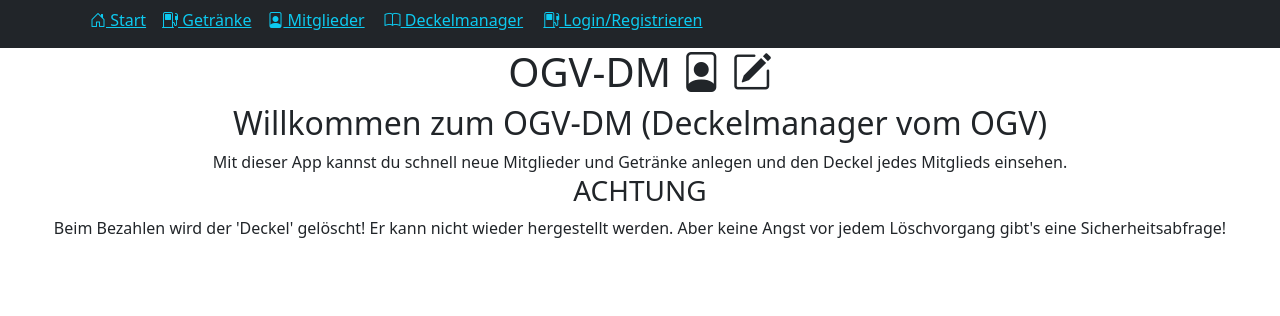
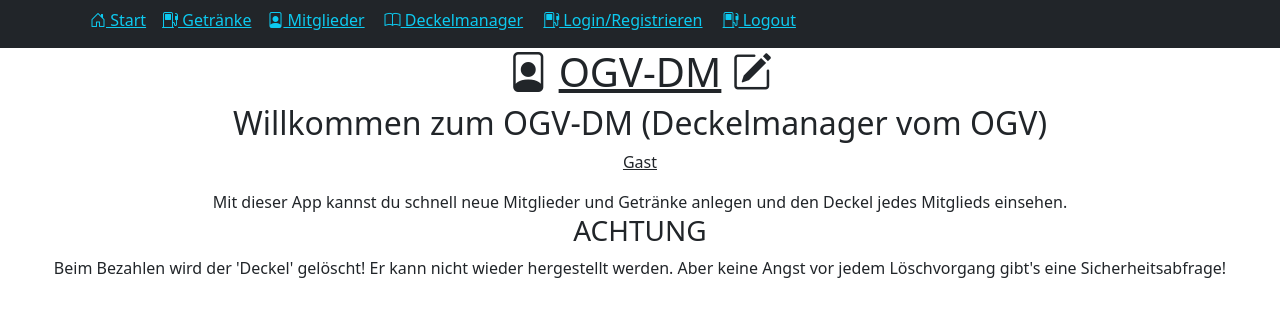
Before and after one commit to termi65/ogv-dm, a React (Vite) app: page / in a window 1280 px wide. Shown: the top 316 px of the page. Built offline with nearby package versions, Linux system fonts and the light colour scheme; no server answers; the database is empty.

Commit message:
Nach der An- und Abmeldung werden die Daten neu geladen und der User wird zur Startseite zurückgeführt.

```diff
--- a/src/App.jsx
+++ b/src/App.jsx
@@ -25,13 +25,11 @@ export default function App() {
                 [
                     supabase.from('mitglieder').select('*').order('name', { ascending: true }),
                     supabase.from('getraenke').select('*').order('bezeichnung', { ascending: true }),
-                    supabase.from('verzehr').select('*').order('id', { ascending: true }),
+                    supabase.from('verzehr').select('*'),
                     supabase.from('verzehr').select(`
-                        id,
-                        anzahl,
-                        mitglied_id,
+                        id, anzahl, mitglied_id,
                         mitglieder (id, name, vorname),
-                        getraenke (id, bezeichnung, preis)`)
+                        getraenke (id, bezeichnung, preis)`).order('bezeichnung', { referencedTable: 'getraenke',  ascending: true })
                 ]);
             if (mitgliederRes.error || getraenkeRes.error || flatverzehrRes.error || verzehrRes.error) {
                 throw new Error(`Fehler beim Laden der Getränke (getraenke / verzehr / flatverzehr / mitglieder) ${getraenkeRes.status} / ${verzehrRes.status} /${flatverzehrRes.status} / ${mitgliederRes.status} /  `);
@@ -112,7 +110,7 @@ export default function App() {
 
     return (
         <div className="">
-        <Navigation />
+        <Navigation onRefresh={ladeDaten} />
         <Routes>
             <Route path="/" element={<Home />} />
             {/* -------------- Getränke -------------- */}
--- a/src/components/Home.jsx
+++ b/src/components/Home.jsx
@@ -1,11 +1,27 @@
-import React from "react";
+import React, { useEffect, useState } from "react";
+import supabase from "../subabase";
+const Home = () => {
+    const [user, setUser] = useState(null);
 
-const Home = () => {
+    useEffect(() => {
+        const checkUser = async () => {
+            const { data } = await supabase.auth.getUser();
+            setUser(data?.user);
+        };
 
+        checkUser();
+
+        const { data: authListener } = supabase.auth.onAuthStateChange((_event, session) => {
+            setUser(session?.user || null);
+        });
+
+        return () => authListener?.subscription.unsubscribe();
+    }, []);
     return (
         <div className="d-flex flex-column  align-items-center">
-            <h1>OGV-DM <i class="bi bi-file-person"></i> <i class="bi bi-pencil-square"></i></h1>
+            <h1><i className="bi bi-file-person"></i> <span className="text-decoration-underline">OGV-DM</span> <i className="bi bi-pencil-square"></i></h1>
             <h2>Willkommen zum OGV-DM (Deckelmanager vom OGV)</h2>
+            <div><p className="text-decoration-underline">{user ? `angemeldet als ${user.identities[0].email}` : 'Gast'}</p></div>
             <section>Mit dieser App kannst du schnell neue Mitglieder und Getränke anlegen und den Deckel jedes Mitglieds einsehen.</section>
             <h3>ACHTUNG</h3>
             <section>
--- a/src/components/Navigation.jsx
+++ b/src/components/Navigation.jsx
@@ -1,12 +1,22 @@
 import { Link } from "react-router-dom";
 import { useState } from "react";
+import supabase from "../subabase";
 
-export default function Navigation() {
+export default function Navigation({onRefresh}) {
     const [isNavCollapsed, setIsNavCollapsed] = useState(true);
+
     const handleNavCollapse = () => setIsNavCollapsed(!isNavCollapsed);
     const closeNav = () => {
         setIsNavCollapsed(true);
     };
+
+
+    const handleLogout = async () => {
+        const { error } = await supabase.auth.signOut();
+        if (error) console.error('Fehler beim Abmelden:', error.message);
+        onRefresh();
+      };
+
     return (
         <div className="d-flex flex-column p-4 align-items-center bg-dark">
             <nav className="navbar navbar-expand-md navbar-dark bg-dark fixed-top navbar-on-top">
@@ -38,6 +48,9 @@ export default function Navigation() {
                             <li className="nav-item pe-1" key={5}>
                                 <Link to="/signup" className="px-2 text-info" onClick={closeNav}><i className="bi bi-fuel-pump"></i> Login/Registrieren</Link>
                             </li>
+                            <li className="nav-item pe-1" key={6}>
+                                <Link to="/" className="px-2 text-info" onClick={() => {closeNav(); handleLogout();}}><i className="bi bi-fuel-pump"></i> Logout</Link>
+                            </li>
                         </ul>
                     </div>
                 </div>
--- a/src/components/SignUp.jsx
+++ b/src/components/SignUp.jsx
@@ -1,11 +1,13 @@
 import { useState } from 'react';
 import supabase from "../subabase";
+import { useNavigate } from 'react-router-dom';
 
-const SignUp = () => {
+const SignUp = ({onAnmelden}) => {
     const [email, setEmail] = useState('');
     const [password, setPassword] = useState('');
     const [loading, setLoading] = useState(false);
     const [error, setError] = useState(null);
+    const navigate = useNavigate();
 
     const handleSignUp = async () => {
         setLoading(true);
@@ -35,6 +37,7 @@ const SignUp = () => {
 
         setLoading(false);
         console.log('Erfolgreich registriert & angemeldet:', data);
+        onAnmelden();
     };
 
     return (
```
